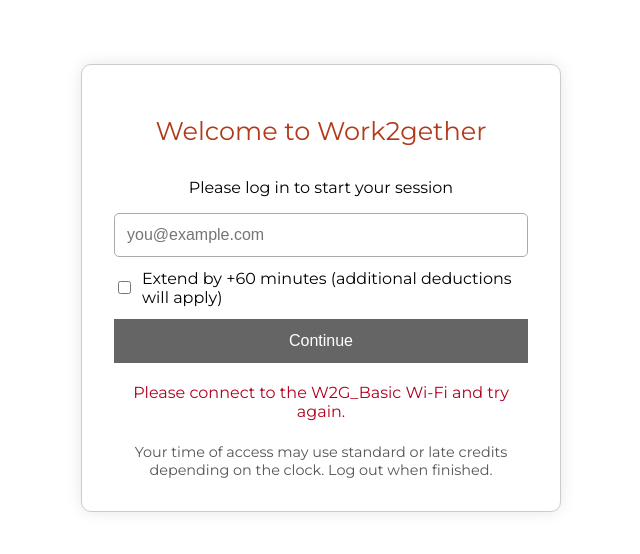
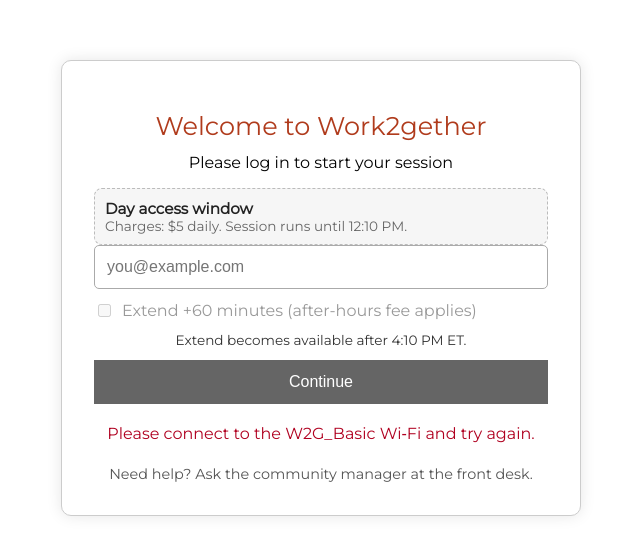
Before and after one commit to Work2gether-space/w2g-splash, a website: page index.html in a window 1280 px wide. Shown: the part 112-666 px from the top of the page, without its empty margins (319-959 px from the left). Drawn offline with Linux system fonts and the light colour scheme.

Commit message:
Update index.html

```diff
--- a/index.html
+++ b/index.html
@@ -10,9 +10,9 @@
     html, body { height: 100%; margin: 0; padding: 0; font-family: 'Montserrat', sans-serif; background: #fff; }
     body { display: flex; justify-content: center; align-items: center; padding: 1rem; }
     .card { border: 1px solid #ccc; padding: 2rem; border-radius: 10px; box-shadow: 0 0 15px rgba(0,0,0,0.1);
-            text-align: center; width: 100%; max-width: 480px; background: #fff; display: flex; flex-direction: column; }
-    .card h1 { color: #b03b1c; margin-bottom: 1rem; font-size: 1.6rem; font-weight: 400; }
-    .card p { margin-bottom: 1rem; font-weight: 400; }
+            text-align: center; width: 100%; max-width: 520px; background: #fff; display: flex; flex-direction: column; }
+    .card h1 { color: #b03b1c; margin-bottom: 0.5rem; font-size: 1.6rem; font-weight: 400; }
+    .card p { margin: 0.25rem 0 1rem 0; font-weight: 400; }
     form { margin: 0; display: grid; gap: 12px; }
     .field { text-align: left; }
     input[type="email"] { width: 100%; padding: 0.75rem; border: 1px solid #aaa; border-radius: 5px; font-size: 1rem; }
@@ -23,6 +23,10 @@
     button[disabled] { opacity: .6; cursor: not-allowed; }
     .note { margin-top: 10px; font-size: .9rem; color: #555; }
     .error { color: #b00020; margin-top: .5rem; min-height: 1.2em; }
+    .status { background: #f6f6f6; border: 1px dashed #bbb; padding: 10px; border-radius: 8px; font-size: .95rem; color: #222; text-align: left; }
+    .muted { color: #666; font-size: .85rem; }
+    .hint { font-size: .85rem; color: #333; }
+    label[for="extend"].disabled { color: #999; }
     @media (max-height: 560px) { body { align-items: flex-start; padding-top: 2rem; } }
   </style>
 </head>
@@ -31,6 +35,9 @@
     <h1>Welcome to Work2gether</h1>
     <p>Please log in to start your session</p>
 
+    <!-- Live status about today's window -->
+    <div id="status" class="status" role="status" aria-live="polite" style="display:none;"></div>
+
     <form id="loginForm" novalidate>
       <div class="field">
         <input type="email" id="email" placeholder="you@example.com" autocomplete="email" required />
@@ -38,8 +45,9 @@
 
       <div class="field row">
         <input type="checkbox" id="extend" />
-        <label for="extend">Extend by +60 minutes (additional deductions will apply)</label>
+        <label for="extend" id="extendLabel">Extend +60 minutes (after-hours fee applies)</label>
       </div>
+      <div class="hint" id="extendHint"></div>
 
       <!-- Hidden passthroughs (filled at runtime) -->
       <input type="hidden" id="clientMac" />
@@ -51,11 +59,68 @@
 
       <button id="submitBtn" type="submit">Continue</button>
       <div class="error" id="error" role="alert" aria-live="polite"></div>
-      <div class="note">Your time of access may use standard or late credits depending on the clock. Log out when finished.</div>
+      <div class="note">Need help? Ask the community manager at the front desk.</div>
     </form>
   </div>
 
   <script>
+    // --- Constants: splash displays ET windows to match backend rules ---
+    const ET_TZ = "America/New_York";
+    const EARLY_START_MIN = 8 * 60 + 50;  // 8:50
+    const DAY_END_MIN     = 16 * 60 + 10; // 4:10
+    const HARD_CUTOFF_MIN = 17 * 60 + 15; // 5:15
+
+    function etNowMinutes() {
+      const fmt = new Intl.DateTimeFormat("en-US", { timeZone: ET_TZ, hour12: false, hour: "2-digit", minute: "2-digit" });
+      const parts = fmt.formatToParts(new Date());
+      const h = parseInt(parts.find(p => p.type === "hour")?.value || "0", 10);
+      const m = parseInt(parts.find(p => p.type === "minute")?.value || "0", 10);
+      return h * 60 + m;
+    }
+    function minutesUntil(target, now) { return Math.max(0, target - now); }
+    function formatEtTime(mins) {
+      const h = Math.floor(mins / 60), m = mins % 60;
+      const d = new Date();
+      const ymd = new Intl.DateTimeFormat("en-CA", { timeZone: ET_TZ, year: "numeric", month: "2-digit", day: "2-digit" }).format(d);
+      const hh = String(h).padStart(2, "0"), mm = String(m).padStart(2, "0");
+      const iso = new Date(`${ymd}T${hh}:${mm}:00`).toLocaleTimeString([], { hour: "numeric", minute: "2-digit", timeZone: ET_TZ });
+      return iso; // e.g., "4:10 PM"
+    }
+
+    function computeDisplayPlan() {
+      const nowMin = etNowMinutes();
+      if (nowMin >= HARD_CUTOFF_MIN) {
+        return { window: "closed", message: "Internet access ends at 5:15 PM ET.", details: "Please reconnect tomorrow during Basic hours.", extendEnabled: false };
+      }
+      if (nowMin < EARLY_START_MIN) {
+        const until = formatEtTime(DAY_END_MIN);
+        return {
+          window: "early",
+          message: "Early access window",
+          details: `You can log in now. Charges: $5 early access + $5 day. Session runs until ${until}.`,
+          extendEnabled: false
+        };
+      }
+      if (nowMin < DAY_END_MIN) {
+        const until = formatEtTime(DAY_END_MIN);
+        return {
+          window: "day",
+          message: "Day access window",
+          details: `Charges: $5 daily. Session runs until ${until}.`,
+          extendEnabled: false
+        };
+      }
+      const toHard = minutesUntil(HARD_CUTOFF_MIN, nowMin);
+      const granted = Math.min(60, toHard);
+      const endingAt = formatEtTime(nowMin + granted);
+      return {
+        window: "after",
+        message: "After-hours window",
+        details: `Charges: $5 after-hours. Up to 60 minutes, ending by ${endingAt} (hard cutoff 5:15 PM ET).`,
+        extendEnabled: true
+      };
+    }
+
     // Read Omada query params (with common fallbacks)
     const qs = new URLSearchParams(location.search);
     const get = (k) => qs.get(k) || '';
@@ -82,16 +147,46 @@
     document.getElementById('site').value = params.site;
     document.getElementById('redirectUrl').value = params.redirectUrl;
 
-    // If not on the Wi-Fi (missing essentials), disable submit with a friendly hint
+    // Display current window status + gate Extend behavior
+    const statusDiv = document.getElementById('status');
+    const extendBox = document.getElementById('extend');
+    const extendLabel = document.getElementById('extendLabel');
+    const extendHint = document.getElementById('extendHint');
+    function refreshStatus() {
+      const plan = computeDisplayPlan();
+      statusDiv.style.display = 'block';
+      statusDiv.innerHTML = `<strong>${plan.message}</strong><div class="muted">${plan.details}</div>`;
+
+      // Extend gating and hints
+      if (plan.extendEnabled) {
+        extendBox.disabled = false;
+        extendLabel.classList.remove('disabled');
+        extendHint.textContent = "Extend adds up to 60 minutes and deducts $5. It never goes past 5:15 PM ET.";
+      } else {
+        extendBox.checked = false;
+        extendBox.disabled = true;
+        extendLabel.classList.add('disabled');
+        if (plan.window === 'closed') {
+          extendHint.textContent = "Access has ended for today.";
+        } else {
+          extendHint.textContent = "Extend becomes available after 4:10 PM ET.";
+        }
+      }
+    }
+    refreshStatus();
+    // Re-check status every minute in case someone leaves the page open
+    setInterval(refreshStatus, 60000);
+
+    // If not on the Wi‑Fi (missing essentials), disable submit with a friendly hint
     const essentialsMissing = !params.clientMac || !params.apMac || !params.ssidName || params.radioId === '' || !params.site;
     const submitBtn = document.getElementById('submitBtn');
     const errorDiv = document.getElementById('error');
     if (essentialsMissing) {
       submitBtn.disabled = true;
-      errorDiv.textContent = 'Please connect to the W2G_Basic Wi-Fi and try again.';
+      errorDiv.textContent = 'Please connect to the W2G_Basic Wi‑Fi and try again.';
     }
 
-    // Submit handler
+    // Submit handler (server is authoritative; UI is only guidance)
     document.getElementById('loginForm').addEventListener('submit', async (e) => {
       e.preventDefault();
       if (submitBtn.disabled) return;
@@ -107,7 +202,7 @@
         radioId: params.radioId ? Number(params.radioId) : undefined,
         site: params.site,
         redirectUrl: params.redirectUrl,
-        extend: document.getElementById('extend').checked
+        extend: extendBox.checked
       };
 
       try {
@@ -125,7 +220,8 @@
           return;
         }
 
-        errorDiv.textContent = (data && data.error) ? data.error : 'Authorize failed. Try again.';
+        // Show server message clearly
+        errorDiv.textContent = (data && (data.error || data.message)) ? (data.error || data.message) : 'Authorize failed. Try again.';
       } catch (err) {
         errorDiv.textContent = 'Network error. Try again.';
       } finally {
```
